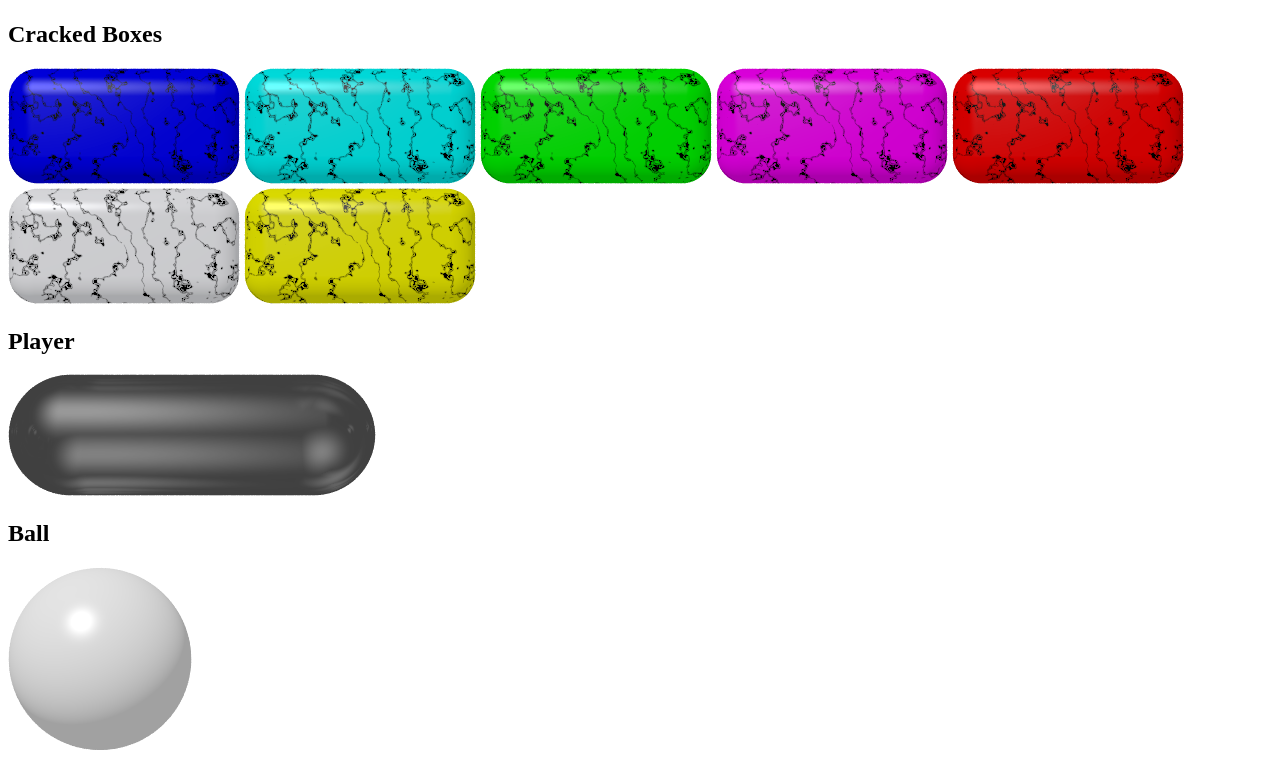
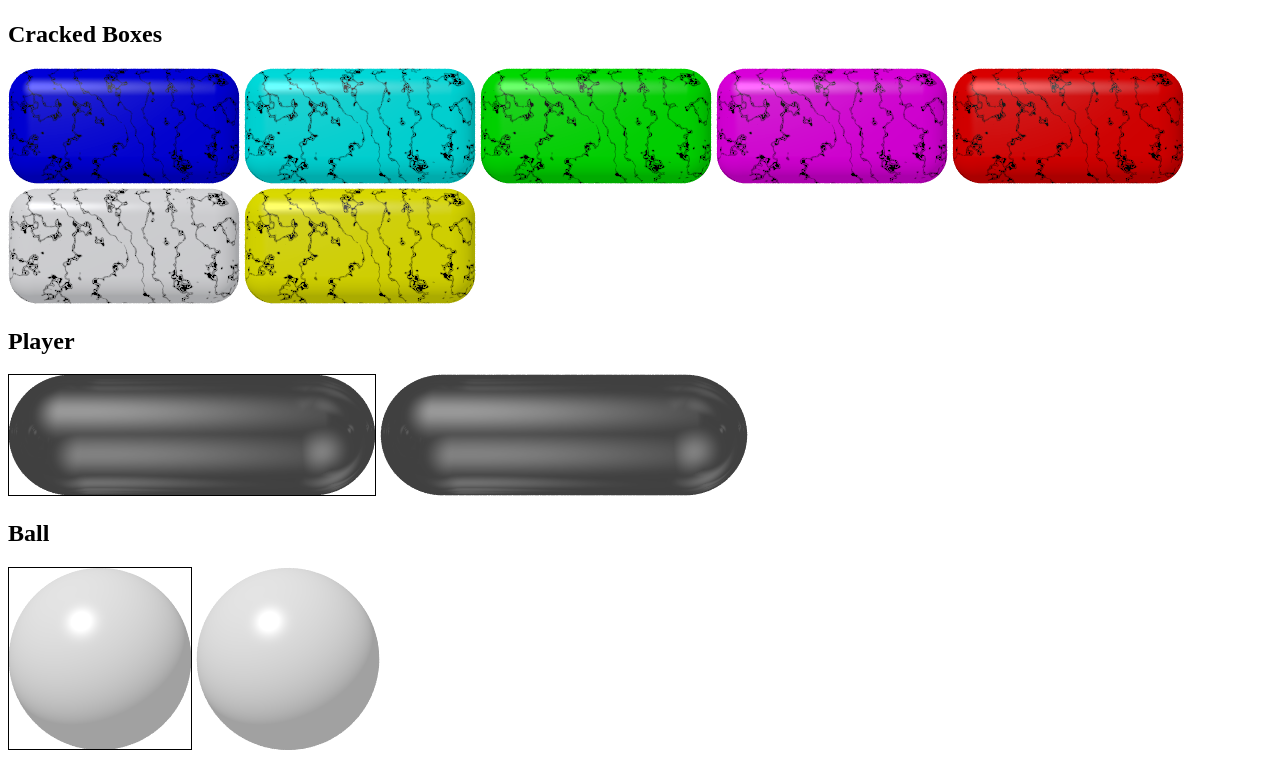
Before and after one commit to ceving/breakout, a plain HTML site: page index.html in a window 1280 px wide. Shown: the part 366-1128 px from the top of the page. Drawn offline with Linux system fonts and the light colour scheme.

Commit message:
Adds images of spherical shapes with bounding boxes.

```diff
--- a/index.html
+++ b/index.html
@@ -25,8 +25,10 @@
     <img src="Cracked-Silver.png">
     <img src="Cracked-Yellow.png">
     <h2>Player</h2>
+    <img src="Player-BoundingBox.png">
     <img src="Player.png">
     <h2>Ball</h2>
+    <img src="Ball-BoundingBox.png">
     <img src="Ball.png">
   </body>
 </html>
```
Also changed, not shown: Ball-BoundingBox.png (added), Player-BoundingBox.png (added), 2 other files.
